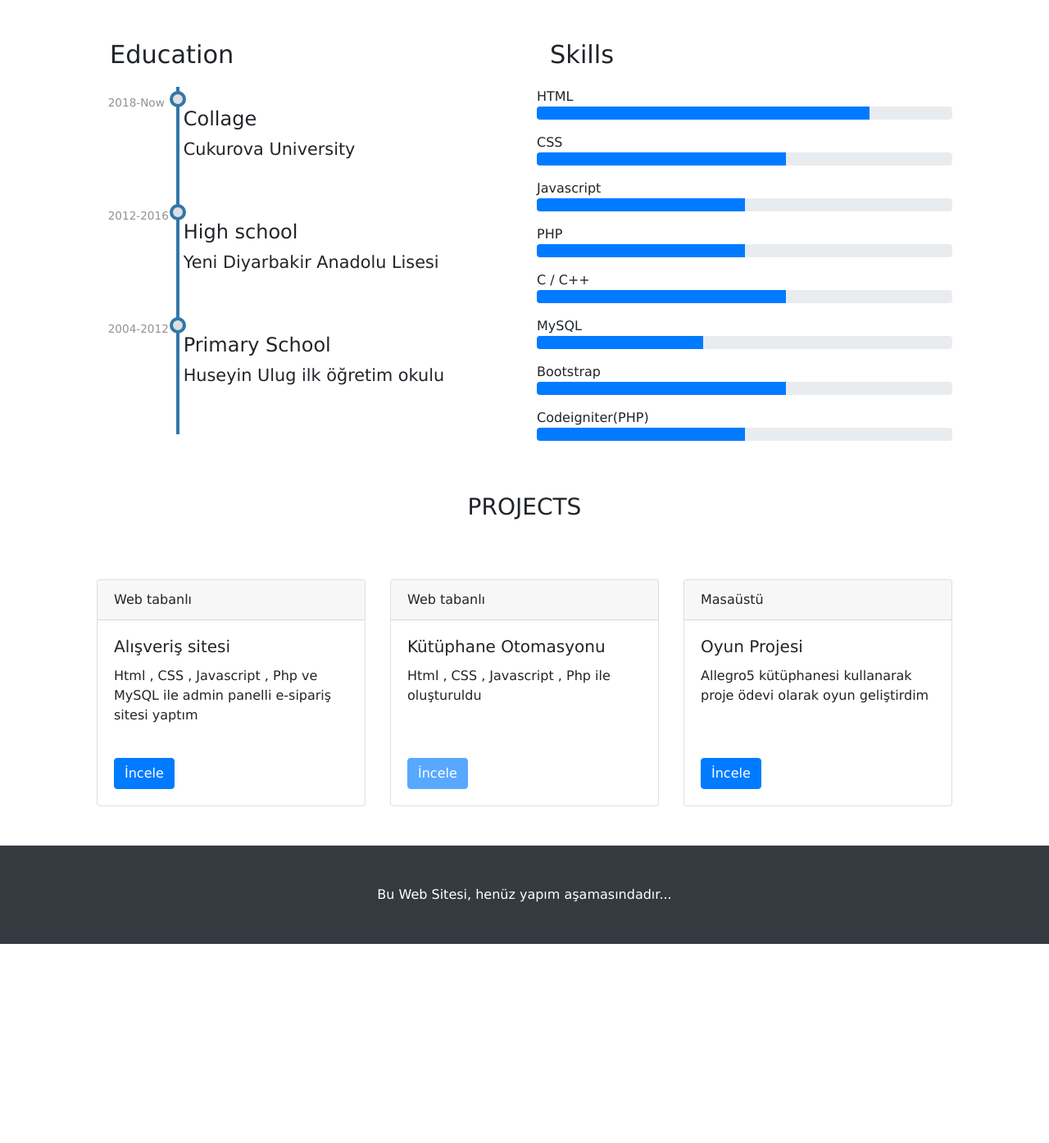
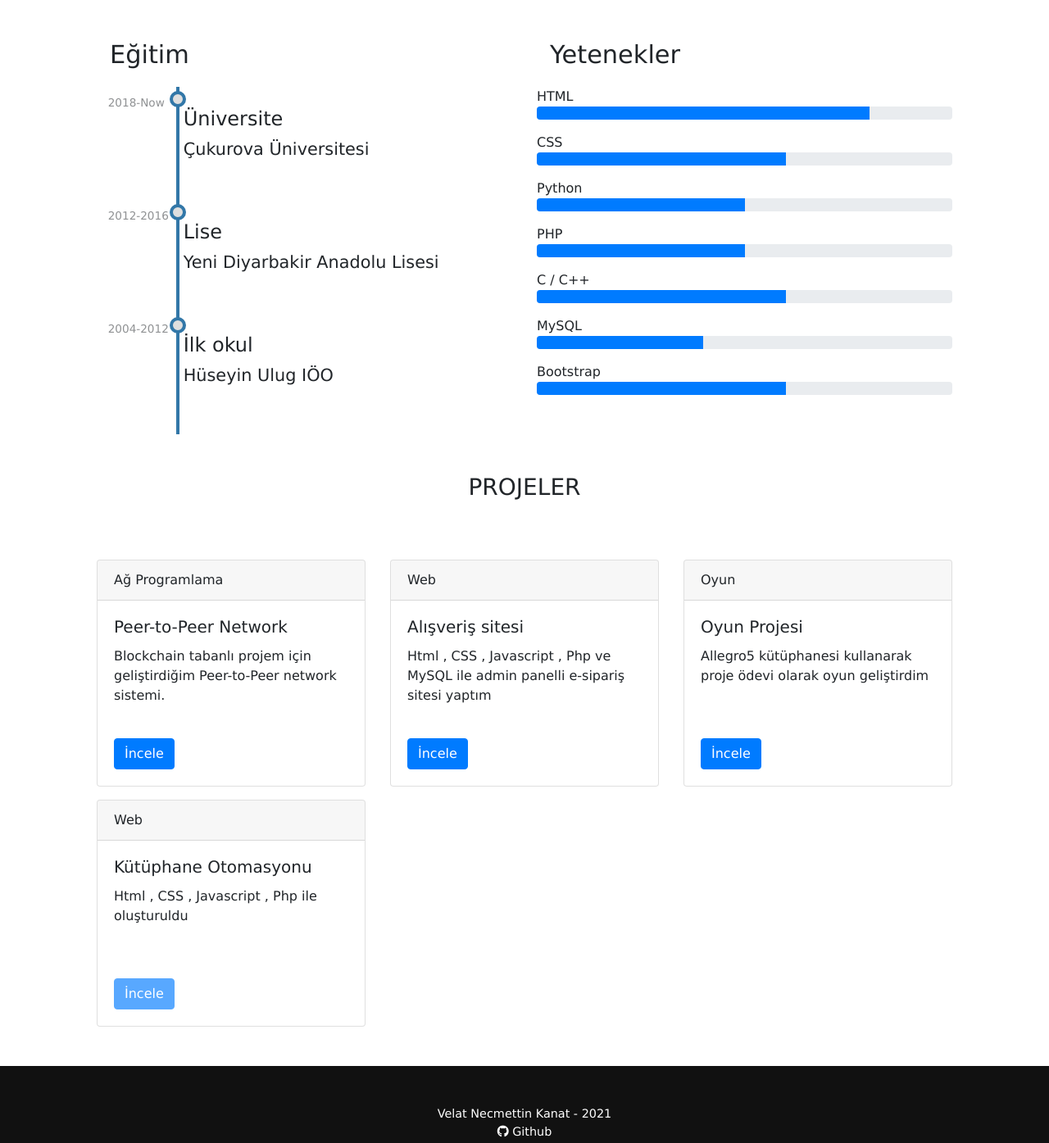
Before and after one commit to vnknt/vnknt.github.io, a plain HTML site: page index.html in a window 1280 px wide. Shown: the part 820-2215 px from the top of the page at 82% size. Before the commit the page ends 1972 px from the top, so only its background shows below. Drawn offline with nearby package versions, Linux system fonts and the light colour scheme.

Commit message:
Web site updated

```diff
--- a/assets/css/style1.css
+++ b/assets/css/style1.css
@@ -9,7 +9,7 @@ font-family: Verdana,Arial;
 .navbar-opaque{
 
 background-color: rgba(0,0,0,0.95) !important;
-transition: background-color 500ms linear;
+transition: background-color 1000ms linear;
 
 }
 
@@ -275,3 +275,11 @@ font-size:1.9rem;
 
 
 }
+
+
+
+
+#footer {
+   background-color: #111111 !important;
+   font-size: 0.9rem;
+}
--- a/index.html
+++ b/index.html
@@ -8,6 +8,9 @@
     <meta name="description" content="Çukurova Üniversitesi Bilgisayar Mühendisliği Bölümü Öğrencisi">
     <link rel="stylesheet" href="https://cdn.jsdelivr.net/npm/bootstrap@4.5.3/dist/css/bootstrap.min.css" integrity="sha384-TX8t27EcRE3e/ihU7zmQxVncDAy5uIKz4rEkgIXeMed4M0jlfIDPvg6uqKI2xXr2" crossorigin="anonymous">
     <link rel="stylesheet" href="assets/css/style1.css">
+    <link rel="stylesheet" href="https://cdnjs.cloudflare.com/ajax/libs/font-awesome/5.15.3/css/all.min.css">
+
+    <link rel="stylesheet" href="https://unpkg.com/aos@next/dist/aos.css" />
     <meta name="google-site-verification" content="ZJ8fWO0NOrwksyO9qgw9nOCQtR_C1ZD59ht50DQNyd0" />
 </head>
 <body>
@@ -23,14 +26,14 @@
     <div class="collapse navbar-collapse" id="navbarNav">
       <ul class="nav navbar-nav ml-auto">
         <li class="nav-item active mr-4">
-          <a class="nav-link " href="#">Home <span class="sr-only">(current)</span></a>
+          <a class="nav-link " href="#">Ana Sayfa <span class="sr-only">(current)</span></a>
         </li>
         <li class="nav-item mr-4">
-          <a class="nav-link" href="#section2">About Me</a>
+          <a class="nav-link" href="#section2">Hakkımda</a>
         </li>
 
         <li class="nav-item mr-4">
-          <a class="nav-link" href="#section3">My Projects</a>
+          <a class="nav-link" href="#section3">Projeler</a>
         </li>
 
 
@@ -63,7 +66,7 @@
 
 
           <h1 class="display-4 " id="myName">Velat Necmettin Kanat</h1>
-          <p class="text-muted justify-content-center" id="myInfo"> Cukurova University | Computer Engineering </p>
+          <p class="text-muted justify-content-center" id="myInfo"> Çukurova Üniversitesi | Bilgisayar Mühendisliği </p>
           <div class="sm-icons">
             <i class="fa fa-linkedin-square"></i>
             <i class="fa fa-twitter-square"></i>
@@ -102,12 +105,12 @@
 
 
   </div>
-  <div class="container p-5" id="section2">
+  <div class="container p-5 " id="section2" >
     <div class="row">
 
 
-      <div class="col-12 col-md-6">
-        <span class="d-block p-3 hdr_info" id="header_edu">Education</span>
+      <div class="col-12 col-md-6" data-aos="fade-right">
+        <span class="d-block p-3 hdr_info" id="header_edu">Eğitim</span>
 
         <div class="timeline">
 
@@ -120,10 +123,10 @@
           </p>
 
 
-          <h4 class="timeline-head">Collage</h4>
+          <h4 class="timeline-head">Üniversite</h4>
 
 
-          <div class="timeline-content">Cukurova University</div>
+          <div class="timeline-content">Çukurova Üniversitesi</div>
         </div>
 
 
@@ -136,7 +139,7 @@
         </p>
 
 
-        <h4 class="timeline-head">High school</h4>
+        <h4 class="timeline-head">Lise</h4>
 
 
         <div class="timeline-content">Yeni Diyarbakir Anadolu Lisesi</div>
@@ -149,10 +152,10 @@
       </p>
 
 
-      <h4 class="timeline-head">Primary School</h4>
+      <h4 class="timeline-head">İlk okul</h4>
 
 
-      <div class="timeline-content">Huseyin Ulug ilk öğretim okulu</div>
+      <div class="timeline-content">Hüseyin Ulug IÖO</div>
     </div>
 
   </div>
@@ -164,8 +167,8 @@
 
 
 
-  <div class="col-12 col-md-6" >
-    <span class="d-block p-3 hdr_info" id="header_knowledge">Skills</span>
+  <div class="col-12 col-md-6 " data-aos="fade-left">
+    <span class="d-block p-3 hdr_info" id="header_knowledge">Yetenekler</span>
 
 
 
@@ -184,7 +187,7 @@
     </div>
 
 
-    <span>Javascript</span>
+    <span>Python</span>
     <div class="progress mb-3">
 
       <div class="progress-bar" style="width:50%;" role="progressbar" aria-valuenow="25" aria-valuemin="0" aria-valuemax="100"></div>
@@ -226,16 +229,6 @@
 
 
 
-    <span>Codeigniter(PHP)</span>
-    <div class="progress mb-3">
-
-      <div class="progress-bar" style="width:50%;" role="progressbar" aria-valuenow="25" aria-valuemin="0" aria-valuemax="100"></div>
-
-    </div>
-
-
-
-
 
 
 
@@ -251,16 +244,29 @@
 
     <div class="row" id="section3">
 
-    <div class="col-12 text-center p-5">
-      <h3 class="d-block"> PROJECTS  </h3>
+    <div class="col-12 text-center p-5" data-aos="fade-down">
+      <h3 class="d-block"> PROJELER  </h3>
+    </div>
+
+    <div class="col-12 col-md-4 mt-3"  data-aos="fade-right">
+      <div class="card">
+        <div class="card-header">
+          Ağ Programlama
+        </div>
+        <div class="card-body" >
+          <h5 class="card-title">Peer-to-Peer Network </h5>
+          <p class="card-text" style="height:6rem">Blockchain tabanlı projem için geliştirdiğim Peer-to-Peer network sistemi. </p>
+          <a rel="nofollow" href="https://github.com/vnknt/p2p_network" class="btn btn-primary" >İncele</a>
+        </div>
+      </div>
+
     </div>
 
 
-
-    <div class="col-12 col-md-4 mt-3">
+    <div class="col-12 col-md-4 mt-3 " data-aos="fade-down" data-aos-delay="25">
         <div class="card">
           <div class="card-header">
-            Web tabanlı
+            Web
           </div>
           <div class="card-body">
             <h5 class="card-title">Alışveriş sitesi</h5>
@@ -273,12 +279,29 @@
 
 
 
+      <div class="col-12 col-md-4 mt-3" data-aos="fade-left">
+        <div class="card">
+          <div class="card-header">
+            Oyun
+          </div>
+          <div class="card-body" >
+            <h5 class="card-title">Oyun Projesi</h5>
+            <p class="card-text" style="height:6rem">Allegro5 kütüphanesi kullanarak proje ödevi olarak oyun geliştirdim</p>
+            <a rel="nofollow" href="https://www.youtube.com/watch?v=LwgVB6GB2OM&ab_channel=Code4You" class="btn btn-primary" >İncele</a>
+          </div>
+        </div>
+
+      </div>
 
 
-    <div class="col-12 col-md-4 mt-3">
+
+
+
+
+    <div class="col-12 col-md-4 mt-3 " data-aos="fade-right">
         <div class="card">
           <div class="card-header">
-            Web tabanlı
+            Web
           </div>
           <div class="card-body">
             <h5 class="card-title">Kütüphane Otomasyonu</h5>
@@ -289,21 +312,6 @@
 
       </div>
 
-
-
-    <div class="col-12 col-md-4 mt-3">
-        <div class="card">
-          <div class="card-header">
-            Masaüstü
-          </div>
-          <div class="card-body" >
-            <h5 class="card-title">Oyun Projesi</h5>
-            <p class="card-text" style="height:6rem">Allegro5 kütüphanesi kullanarak proje ödevi olarak oyun geliştirdim</p>
-            <a rel="nofollow" href="https://www.youtube.com/watch?v=LwgVB6GB2OM&ab_channel=Code4You" class="btn btn-primary" >İncele</a>
-          </div>
-        </div>
-
-      </div>
 
 
 
@@ -333,20 +341,20 @@
 
 
 
-<footer class="page-footer font-small bg-dark text-white text-center p-5">
+<footer class="page-footer font-small bg-dark text-white text-center pt-5 pb-5 " id="footer">
 
   <div class="container">
 
     <div class="row">
 
-
-      <div class="col-12 text-center ">
-
-        Bu Web Sitesi, henüz yapım aşamasındadır...
-	      <br>
+      <div class="col-12">
+        Velat Necmettin Kanat - 2021
+      </div>
 
 
-      </div>
+        <div class="col-12">
+          <a href="https://www.github.com/vnknt" style="color:white"><i class="fab fa-github"></i> Github </a>
+        </div>
 
 
     </div>  <!--row end--->
@@ -419,5 +427,12 @@ var typed = new Typed('#typed', {
 
 
 </script>
+<script src="https://unpkg.com/aos@next/dist/aos.js"></script>
+<script>
+  AOS.init({
+    offset:150,
+    delay:300
 
+  });
+</script>
 </html>
```
